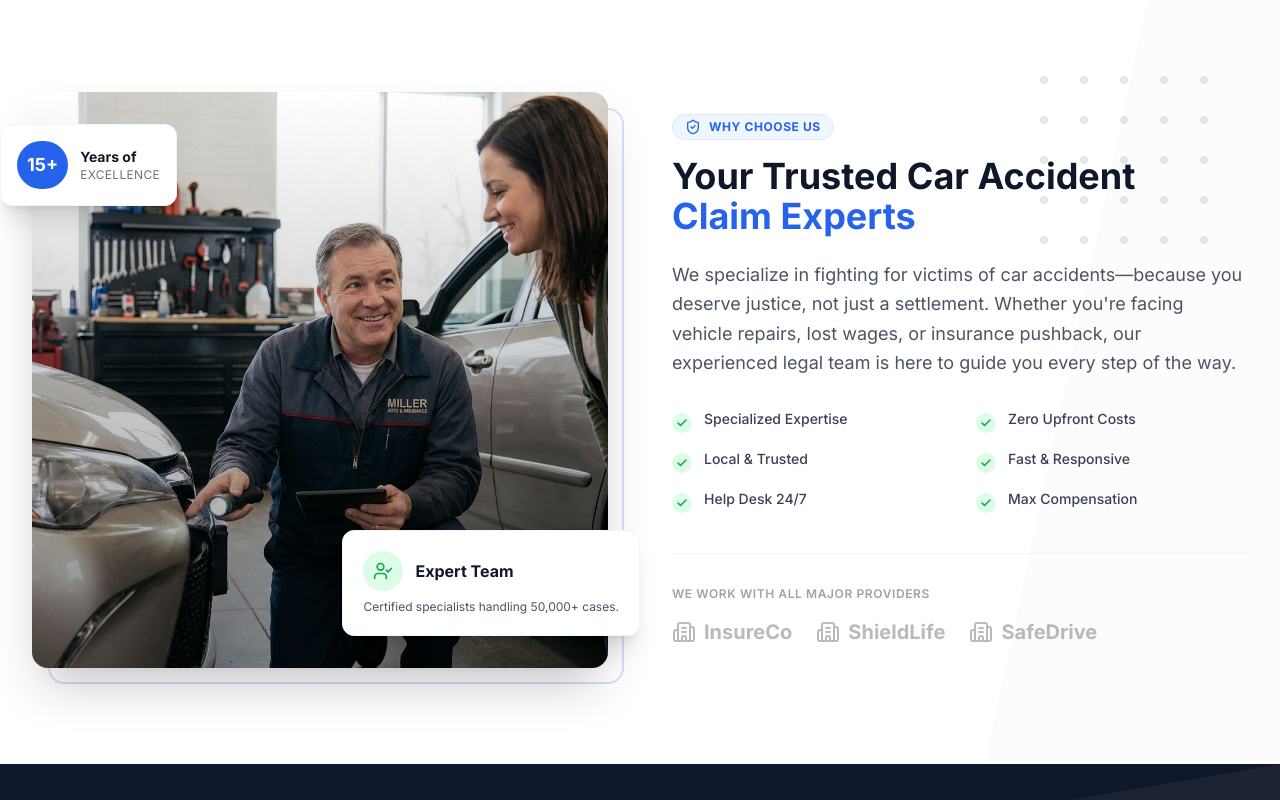
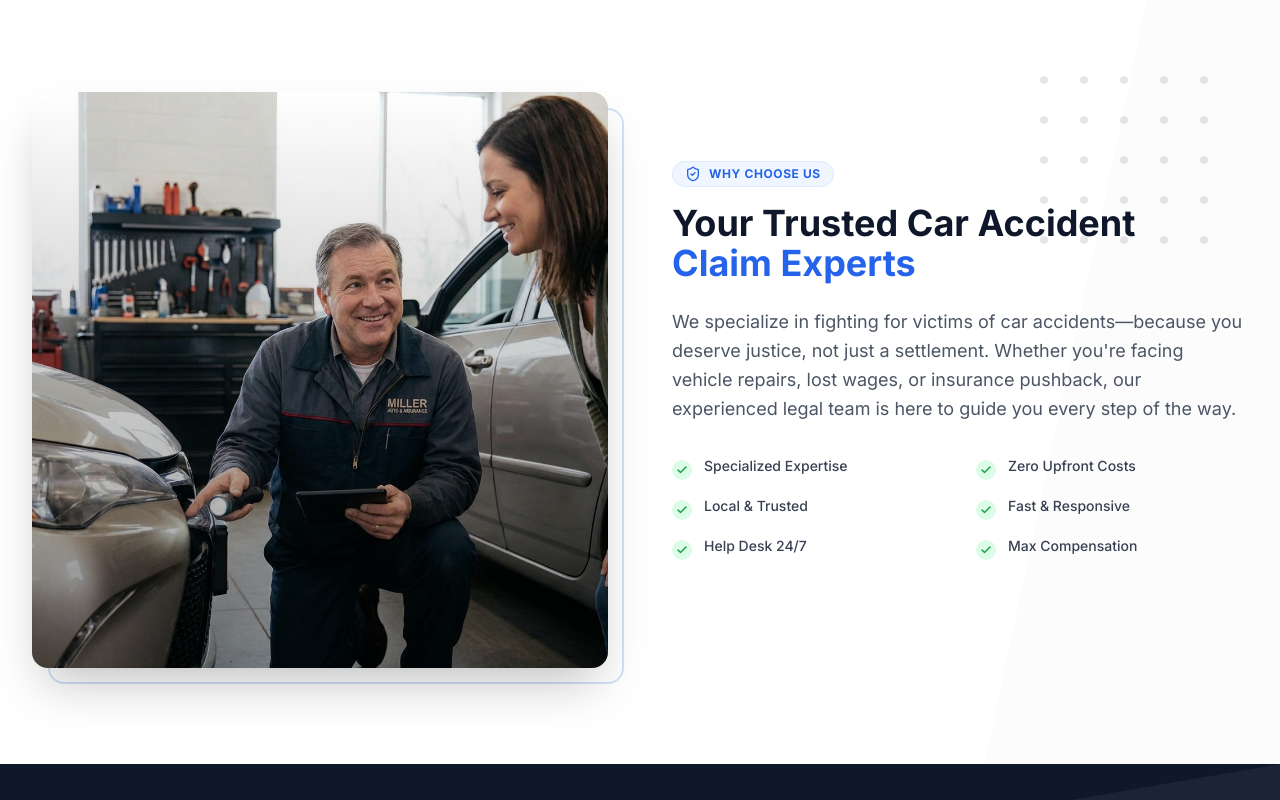
Before and after one commit to boopul22/CloudflareUSA1, a React (Vite) app: page / in a window 1280 px wide. Shown: the part 860-1660 px from the top of the page. Built offline with nearby package versions, Linux system fonts and the light colour scheme.

Commit message:
Remove marked UI badges and logos

```diff
--- a/components/Footer.tsx
+++ b/components/Footer.tsx
@@ -80,7 +80,7 @@ export const Footer: React.FC = () => {
                 </div>
                 <div>
                   <span className="block text-xs uppercase tracking-wider text-gray-500 mb-1">Email</span>
-                  <a href="mailto:autoclaimfiling@gmail.com" className="text-white font-medium hover:text-brand-primary transition-colors cursor-pointer break-all">autoclaimfiling@gmail.com</a>
+                  <a href="mailto:admin@evolvemarketinguk.com" className="text-white font-medium hover:text-brand-primary transition-colors cursor-pointer break-all">admin@evolvemarketinguk.com</a>
                 </div>
               </li>
               <li className="flex items-start gap-4 group">
@@ -89,7 +89,7 @@ export const Footer: React.FC = () => {
                 </div>
                 <div>
                   <span className="block text-xs uppercase tracking-wider text-gray-500 mb-1">Address</span>
-                  <span className="text-gray-300">Florida, USA</span>
+                  <span className="text-gray-300">C/O Nra Accountancy, Arrow Mill, Queensway, Rochdale, Lancashire, England, OL11 2YW</span>
                 </div>
               </li>
             </ul>
@@ -105,7 +105,7 @@ export const Footer: React.FC = () => {
           <div className="bg-white/5 rounded-xl p-6 border border-white/5">
             <h5 className="text-white font-semibold mb-2 text-sm">Ad Disclosure</h5>
             <p className="text-xs text-gray-500 leading-relaxed">
-              ADVERTISEMENT: This website is a paid advertisement for a joint marketing program. Autoclaimfiling.online is not a law firm, a lawyer referral service, or an insurance provider. We do not provide legal advice, medical advice, or insurance adjusting services. This advertisement is not a guarantee, warranty, or prediction regarding the outcome of your legal matter. Every case is different; the outcome depends on the unique laws, facts, and circumstances of each case. Hiring an attorney is an important decision that should not be based solely on advertising. You may request free information about an attorney’s background and experience. Individuals appearing on this website may be paid actors or spokespersons and not actual lawyers or clients. Any depictions of accidents or consultations are dramatizations. Use of this site, our forms, or our phone lines does not create an attorney-client relationship.
+              ADVERTISEMENT: This website is a paid advertisement for a joint marketing program, operated by Evolve Web Marketing LTD (Company No. 15814738). Autoclaimfiling.online is not a law firm, a lawyer referral service, or an insurance provider. We do not provide legal advice, medical advice, or insurance adjusting services. This advertisement is not a guarantee, warranty, or prediction regarding the outcome of your legal matter. Every case is different; the outcome depends on the unique laws, facts, and circumstances of each case. Hiring an attorney is an important decision that should not be based solely on advertising. You may request free information about an attorney’s background and experience. Individuals appearing on this website may be paid actors or spokespersons and not actual lawyers or clients. Any depictions of accidents or consultations are dramatizations. Use of this site, our forms, or our phone lines does not create an attorney-client relationship.
             </p>
             <p className="text-xs text-gray-500 leading-relaxed mt-4">
               FOR NORTH CAROLINA RESIDENTS: Autoclaimfiling.online is a legal advertising service. We do not offer legal services or representation. Legal services are available only through independent attorneys licensed in North Carolina. Contacting us does not create an attorney-client relationship.
--- a/components/Partners.tsx
+++ b/components/Partners.tsx
@@ -58,8 +58,8 @@ export const Partners: React.FC = () => {
                         <h2 className="text-xl md:text-2xl font-bold text-brand-dark mb-4">Contact Us</h2>
                         <div className="bg-gray-50 rounded-lg p-5 border border-gray-100">
                             <p className="mb-2"><strong>Autoclaimfiling.online</strong></p>
-                            <p className="mb-1">Email: <a href="mailto:autoclaimfiling@gmail.com" className="text-brand-primary hover:underline">autoclaimfiling@gmail.com</a></p>
-                            <p>Address: Florida, USA</p>
+                            <p className="mb-1">Email: <a href="mailto:admin@evolvemarketinguk.com" className="text-brand-primary hover:underline">admin@evolvemarketinguk.com</a></p>
+                            <p>Address: C/O Nra Accountancy, Arrow Mill, Queensway, Rochdale, Lancashire, England, OL11 2YW</p>
                         </div>
                     </section>
                 </div>
--- a/components/Privacy.tsx
+++ b/components/Privacy.tsx
@@ -208,8 +208,8 @@ export const Privacy: React.FC = () => {
             </p>
             <div className="bg-gray-50 rounded-lg p-5 border border-gray-100">
               <p className="mb-2"><strong>Autoclaimfiling.online</strong></p>
-              <p className="mb-1">Email: <a href="mailto:autoclaimfiling@gmail.com" className="text-brand-primary hover:underline">autoclaimfiling@gmail.com</a></p>
-              <p>Address: Florida, USA</p>
+              <p className="mb-1">Email: <a href="mailto:admin@evolvemarketinguk.com" className="text-brand-primary hover:underline">admin@evolvemarketinguk.com</a></p>
+              <p>Address: C/O Nra Accountancy, Arrow Mill, Queensway, Rochdale, Lancashire, England, OL11 2YW</p>
             </div>
           </section>
 
--- a/components/Terms.tsx
+++ b/components/Terms.tsx
@@ -265,8 +265,8 @@ export const Terms: React.FC = () => {
             <h2 className="text-xl md:text-2xl font-bold text-brand-dark mb-4">17. Contact Us</h2>
             <div className="bg-gray-50 rounded-lg p-5 border border-gray-100">
               <p className="mb-2"><strong>Autoclaimfiling.online</strong></p>
-              <p className="mb-1">Email: <a href="mailto:autoclaimfiling@gmail.com" className="text-brand-primary hover:underline">autoclaimfiling@gmail.com</a></p>
-              <p>Address: Florida, USA</p>
+              <p className="mb-1">Email: <a href="mailto:admin@evolvemarketinguk.com" className="text-brand-primary hover:underline">admin@evolvemarketinguk.com</a></p>
+              <p>Address: C/O Nra Accountancy, Arrow Mill, Queensway, Rochdale, Lancashire, England, OL11 2YW</p>
             </div>
           </section>
         </div>
--- a/components/TrustSection.tsx
+++ b/components/TrustSection.tsx
@@ -32,29 +32,9 @@ export const TrustSection: React.FC = () => {
               <div className="absolute inset-0 bg-gradient-to-t from-black/40 to-transparent"></div>
             </div>
 
-            {/* Floating Badge 1 - Team */}
-            <div className="absolute -bottom-6 -right-0 lg:bottom-8 lg:-right-8 bg-white p-4 lg:p-5 rounded-xl shadow-xl z-20 max-w-[200px] lg:max-w-xs border border-gray-100 animate-fade-in-up">
-              <div className="flex items-center gap-3 mb-2">
-                <div className="bg-green-100 p-2.5 rounded-full">
-                  <UserCheck className="text-green-600 w-5 h-5" />
-                </div>
-                <span className="font-bold text-gray-900 text-sm lg:text-base">Expert Team</span>
-              </div>
-              <p className="text-xs text-gray-600 leading-snug">Certified specialists handling 50,000+ cases.</p>
-            </div>
 
-            {/* Floating Badge 2 - Experience */}
-            <div className="absolute top-4 lg:top-8 -left-2 lg:-left-8 bg-white p-3 lg:p-4 rounded-xl shadow-xl z-20 border border-gray-100 animate-fade-in-down scale-90 lg:scale-100 origin-top-left">
-              <div className="flex items-center gap-3">
-                <div className="bg-brand-primary p-2.5 rounded-full text-white font-bold text-lg">
-                  15+
-                </div>
-                <div className="flex flex-col">
-                  <span className="font-bold text-gray-900 text-sm">Years of</span>
-                  <span className="text-xs text-gray-500 uppercase tracking-wide">Excellence</span>
-                </div>
-              </div>
-            </div>
+
+
           </div>
 
           {/* Text Side */}
@@ -89,15 +69,7 @@ export const TrustSection: React.FC = () => {
               ))}
             </div>
 
-            {/* Logos Strip */}
-            <div className="border-t border-gray-100 pt-8">
-              <p className="text-xs text-gray-400 font-semibold uppercase tracking-wider mb-4">We work with all major providers</p>
-              <div className="flex flex-wrap gap-4 lg:gap-6 opacity-40 grayscale hover:grayscale-0 transition-all duration-500">
-                <div className="flex items-center gap-2 font-bold text-lg lg:text-xl text-gray-600"><Building2 size={24} /> InsureCo</div>
-                <div className="flex items-center gap-2 font-bold text-lg lg:text-xl text-gray-600"><Building2 size={24} /> ShieldLife</div>
-                <div className="flex items-center gap-2 font-bold text-lg lg:text-xl text-gray-600 hidden md:flex"><Building2 size={24} /> SafeDrive</div>
-              </div>
-            </div>
+
           </div>
 
         </div>
```
